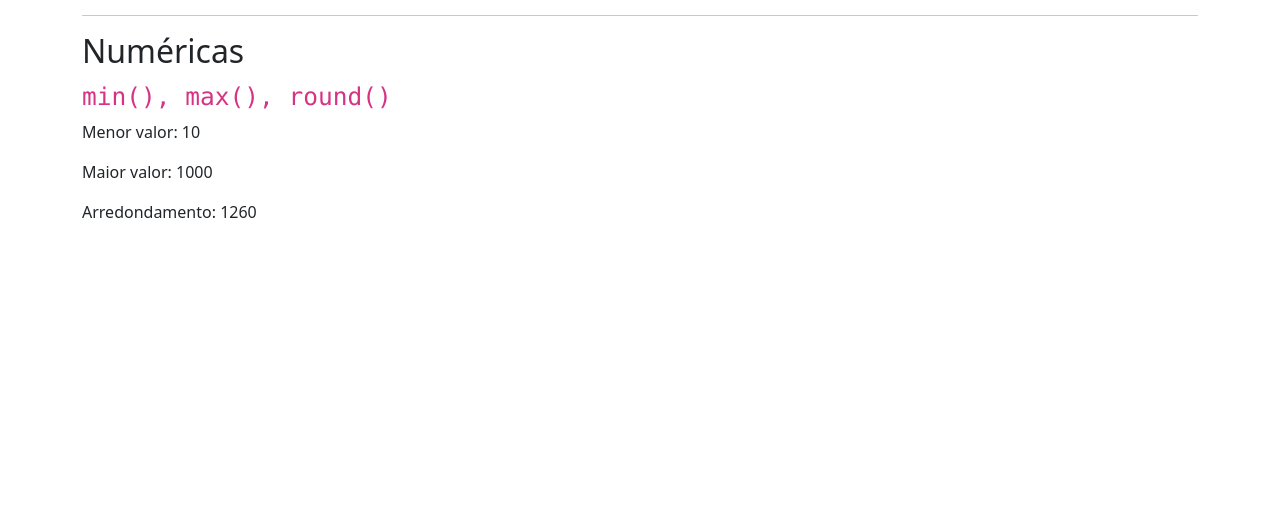
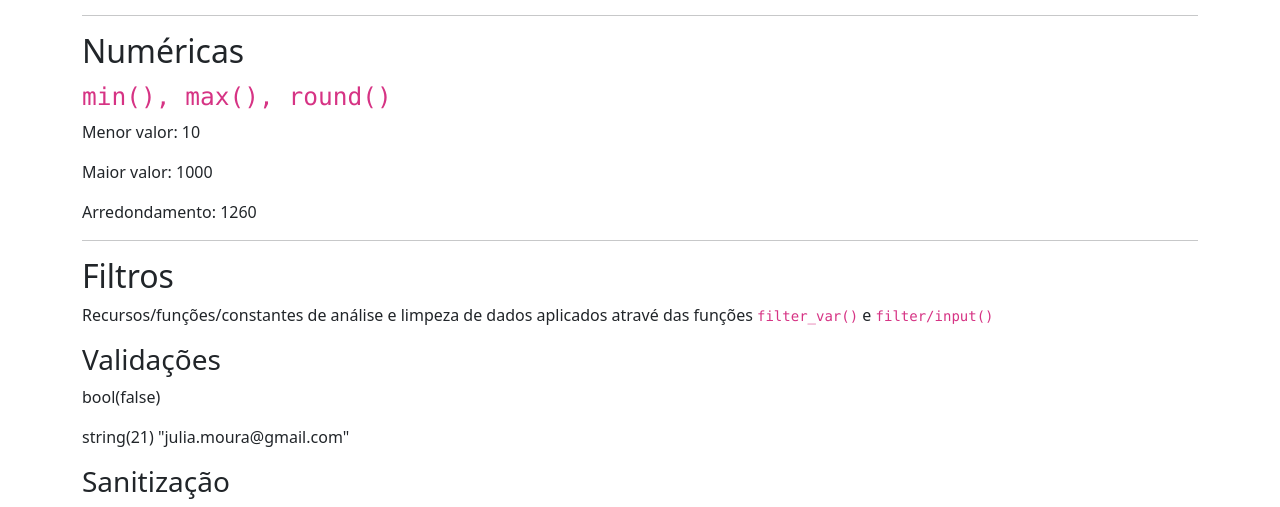
Before and after one commit to mourjulia/aulasphp, a PHP site: page /09-funcoes-natives.php in a window 1280 px wide. Shown: the part 2369-2876 px from the top of the page. Before the commit the page ends 2587 px from the top, so only its background shows below. Run offline with PHP 8.4, Linux system fonts and the light colour scheme.

Commit message:
Filtros de validação de email

```diff
--- a/09-funcoes-natives.php
+++ b/09-funcoes-natives.php
@@ -124,6 +124,23 @@
         <p>Menor valor: <?=min($valores)?></p>
         <p>Maior valor: <?=max($valores)?></p>
         <p>Arredondamento: <?=round($valorQualquer)?></p>
+        <hr>
+
+        <h2>Filtros</h2>
+        <p>Recursos/funções/constantes de análise e limpeza de dados aplicados atravé
+        das funções <code>filter_var()</code> e <code>filter/input()</code></p>
+
+        <h3>Validações</h3>
+        <?php
+        //Exemplo de email estruturado erroneamente
+        $emailErrado = "julia.com.br";
+        $emailCorreto = "julia.moura@gmail.com"
+        ?>
+
+        <p><?=var_dump(filter_var($emailErrado, FILTER_VALIDATE_EMAIL))?></p>
+        <p><?=var_dump(filter_var($emailCorreto, FILTER_VALIDATE_EMAIL))?></p>
+
+        <h3>Sanitização</h3>
 
 
     </div>
```
